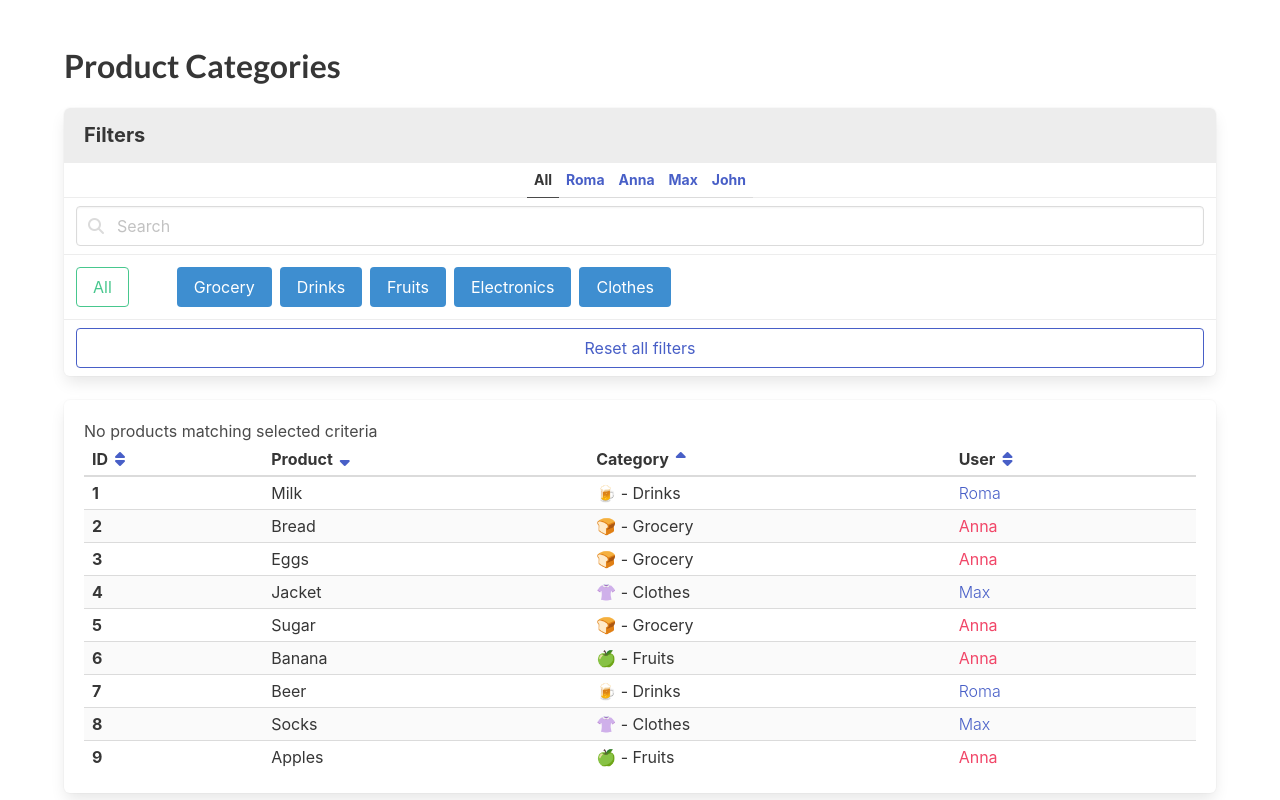
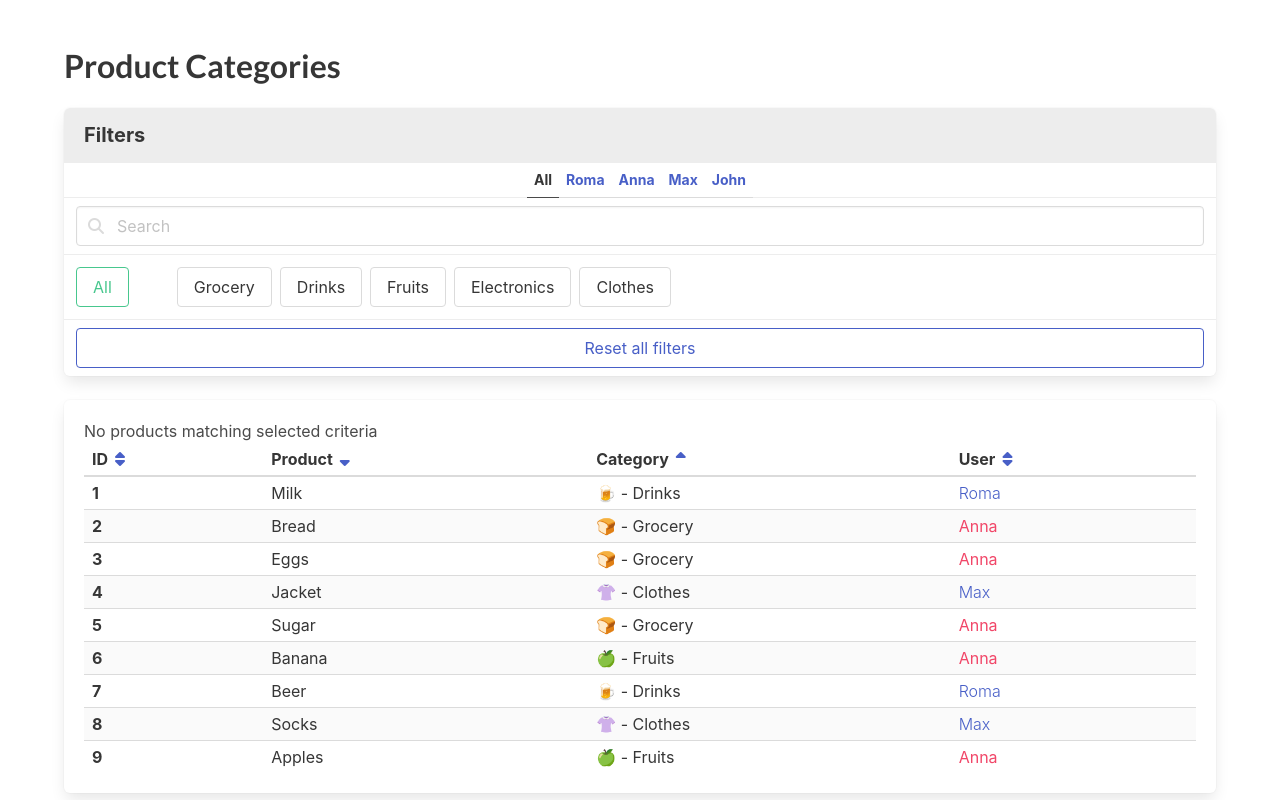
Before and after one commit to lesdyman/react__product-categories-practice, a React (Create React App) app: page / in a window 1280 px wide. Built offline with nearby package versions, Linux system fonts and the light colour scheme.

Commit message:
add is-info class to selected categories

```diff
--- a/src/App.jsx
+++ b/src/App.jsx
@@ -26,6 +26,7 @@ export const App = () => {
   const [visibleList, setVisibleList] = useState(products);
   const [searchQuery, setSearchQuery] = useState('');
   const [selectedUser, setSelectedUser] = useState('all');
+  const [selectedCategory, setSelectedCategory] = useState('all');
 
   function sortByName(name) {
     const sortedByName = products.filter(
@@ -77,7 +78,7 @@ export const App = () => {
                 <a
                   onClick={() => {
                     setVisibleList(products);
-                    setSelectedUser('all')
+                    setSelectedUser('all');
                   }}
                   data-cy="FilterAllUsers"
                   href="#/"
@@ -149,10 +150,11 @@ export const App = () => {
                   <a
                     onClick={() => {
                       sortByCategory(category.title);
+                      setSelectedCategory(category.title);
                     }}
                     data-cy="Category"
-                    className="button mr-2 my-1 is-info"
                     href="#/"
+                    className={`button mr-2 my-1 ${selectedCategory === category.title ? 'is-info' : ''}`}
                   >
                     {category.title}
                   </a>
```
